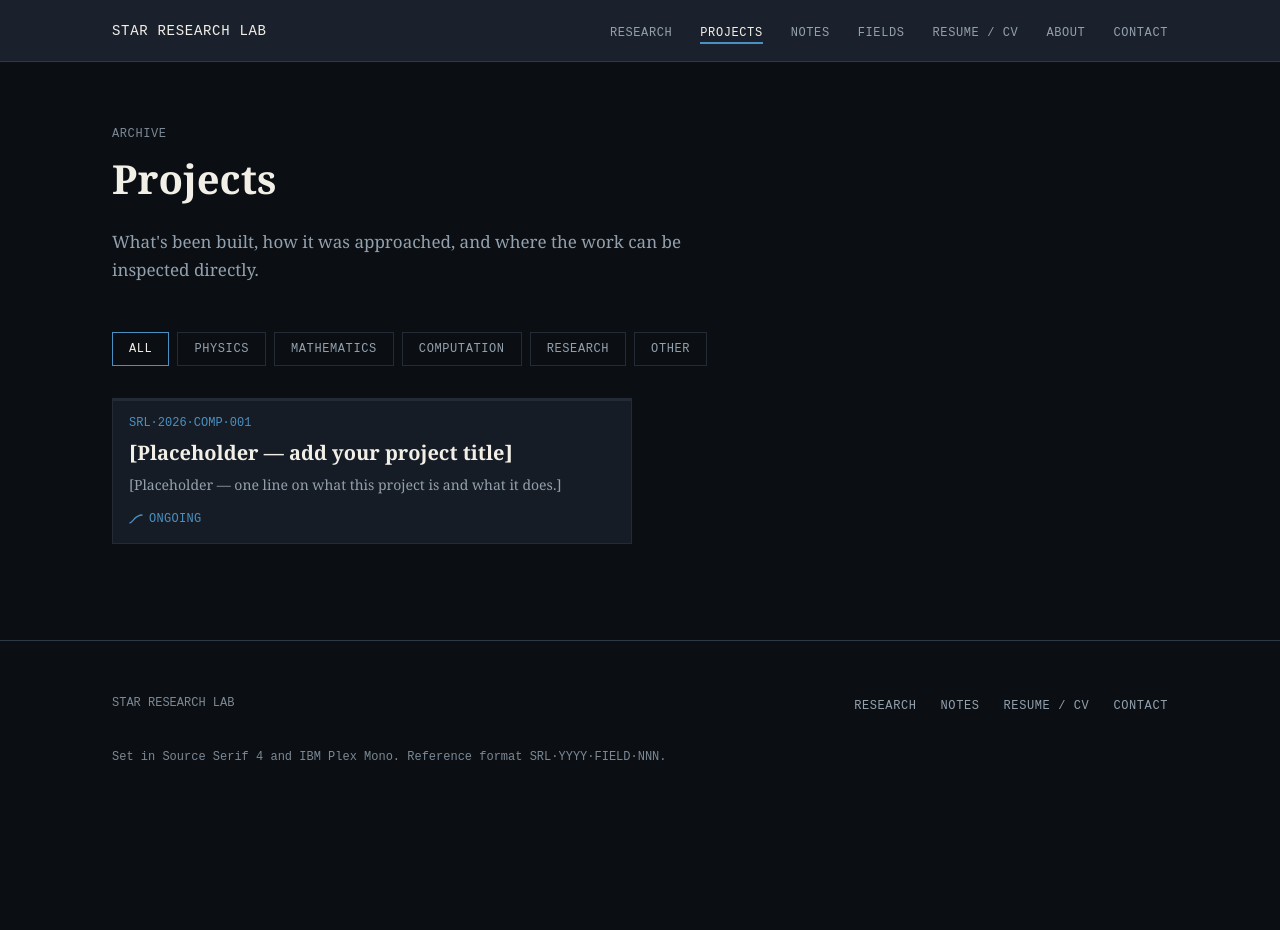
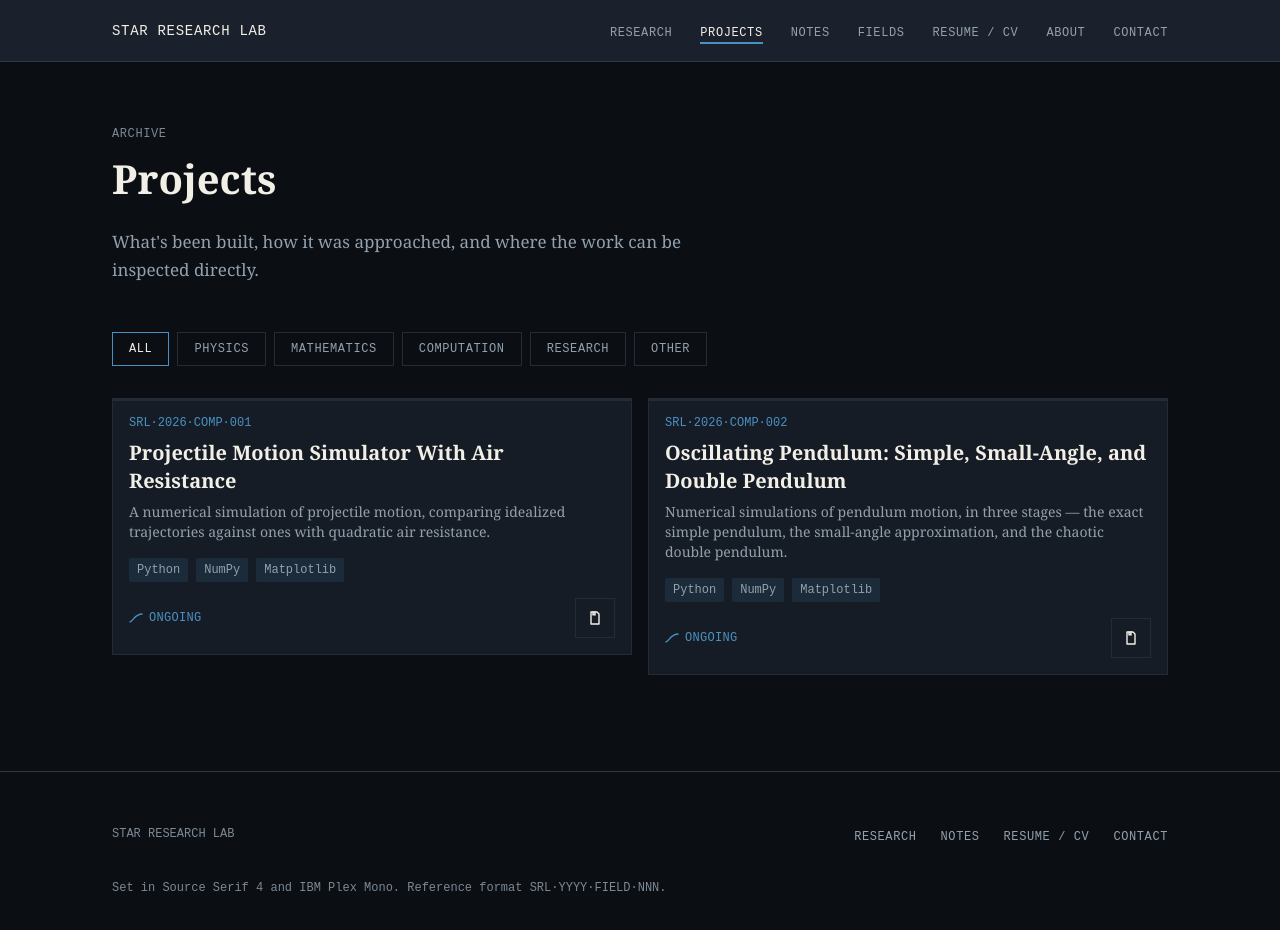
Before and after one commit to ansh-278/website, a React (Vite) app: page /projects in a window 1280 px wide. Shown: the top 930 px of the page. Before the commit the page ends 813 px from the top, so only its background shows below. Built offline with nearby package versions, Linux system fonts and the light colour scheme.

Commit message:
Add detailed project entries for simulations
Updated project entries with detailed descriptions, technologies, and implementation for 'Projectile Motion Simulator With Air Resistance' and 'Oscillating Pendulum'.

```diff
--- a/src/content/projects.ts
+++ b/src/content/projects.ts
@@ -1,30 +1,108 @@
 import type { ProjectEntry } from "@/types/content";
 
-// No project content has been supplied yet. This placeholder demonstrates
-// every section of the Project template, including its empty/pending
-// states for a missing repository, demo, and result. Replace it with real
-// projects following this exact shape.
 export const projectEntries: ProjectEntry[] = [
   {
-    id: "placeholder-project-entry",
-    title: "[Placeholder — add your project title]",
+    id: "projectile-motion",
+    title: "Projectile Motion Simulator With Air Resistance",
     category: "Computation",
     description:
-      "[Placeholder — one line on what this project is and what it does.]",
-    technologies: [],
+      "A numerical simulation of projectile motion, comparing idealized trajectories against ones with quadratic air resistance.",
+    technologies: ["Python", "NumPy", "Matplotlib"],
     status: "ongoing",
-    date: "2026-01-01",
+    date: "2026-08-16",
     problem:
-      "[Placeholder — what problem, question, or objective does this project address?]",
+      "How a projectile's trajectory under gravity alone compares to one under gravity plus quadratic air resistance — and whether a step-by-step numerical simulation actually agrees with the known closed-form analytical solution for the no-drag case.",
     approach:
-      "[Placeholder — explain the conceptual and technical approach taken.]",
+      "Time-step the motion forward numerically in small increments (dt), updating velocity and position at each step, rather than solving the equations of motion in closed form. For the no-drag case, the result is checked directly against the analytical projectile-motion equation. For the drag case, the drag force (proportional to velocity squared) is recomputed at every step since it changes continuously as the projectile slows down.",
     implementation:
-      "[Placeholder — explain how the solution was actually built: architecture, methods, and technical decisions.]",
-    // `result` intentionally left undefined — renders the Empty/Pending
-    // State instead of an invented outcome.
-    result: undefined,
-    // `github` / `demo` intentionally left undefined for the same reason.
-    github: undefined,
+      "Two scripts. `projectile.py` simulates ideal projectile motion with a basic Euler integration loop, then linearly interpolates the exact landing point (the moment height crosses zero) rather than just stopping at the first negative value — and overlays the analytical trajectory on the same plot for comparison. `drag.py` extends this to quadratic air resistance: at each time step it computes the drag force from the current speed (F = 0.5·k·ρ·v²·A), derives the resulting acceleration, and updates velocity before position, using NumPy for the vector math.",
+    codeSnippets: [
+      {
+        language: "python",
+        caption: "Interpolating the exact landing point in projectile.py, rather than stopping at the first negative height",
+        code: `if y < 0:
+    # interpolate to find the point where y = 0
+    frac = prev_y / (prev_y - y)
+    t = prev_t + frac * dt
+    x = prev_x + frac * (x - prev_x)
+    y = 0.0`,
+      },
+      {
+        language: "python",
+        caption: "Recomputing drag-based acceleration each step in drag.py",
+        code: `v = np.sqrt(vx**2 + vy**2)
+ax = -(0.5 * area * rho * k * v * vx) / mass
+ay = -(g + (0.5 * area * rho * k * v * vy) / mass)`,
+      },
+    ],
+    result:
+      "Plots the trajectory for a given initial velocity and launch angle; for the no-drag case, the numerically simulated path is overlaid on the analytical curve to visually confirm they match.",
+    github: "https://github.com/ansh-278/projectile-motion",
+    demo: undefined,
+    figures: [],
+  },
+  {
+    id: "oscillating-pendulum",
+    title: "Oscillating Pendulum: Simple, Small-Angle, and Double Pendulum",
+    category: "Computation",
+    description:
+      "Numerical simulations of pendulum motion, in three stages — the exact simple pendulum, the small-angle approximation, and the chaotic double pendulum.",
+    technologies: ["Python", "NumPy", "Matplotlib"],
+    status: "ongoing",
+    date: "2026-08-17",
+    problem:
+      "How a pendulum's motion changes as the model gets more complex — from the exact simple-pendulum equation, to the small-angle approximation usually introduced first, to the fully chaotic double pendulum.",
+    approach:
+      "The same numerical time-stepping approach throughout: update angular acceleration, then angular velocity, then angle, at each small time step. For the double pendulum specifically, the equations of motion were worked out by hand first — writing each bob's x/y position in terms of θ₁ and θ₂, computing kinetic and potential energy, and solving the Euler–Lagrange equations for angular acceleration — before being implemented numerically.",
+    implementation:
+      "Three scripts. `sp.py` simulates the simple pendulum with the exact nonlinear equation (α = -(g/l)·sin θ), valid at any release angle. `small_variation.py` swaps in the small-angle approximation (α = -(g/l)·θ) instead, restricted to roughly 1–14° where that approximation holds, and plots angle and angular velocity side by side. `dp.py` simulates the double pendulum from the Euler–Lagrange-derived equations for θ₁ and θ₂, then animates the result. The physics behind the double pendulum was derived by hand; the Matplotlib animation code itself was written with AI assistance after that derivation, which is noted here rather than left unstated.",
+    codeSnippets: [
+      {
+        language: "python",
+        caption: "sp.py — the exact equation, valid at any angle",
+        code: `alpha = -((g / l) * np.sin(theta))
+omega = omega + alpha * dt
+theta += omega * dt`,
+      },
+      {
+        language: "python",
+        caption: "small_variation.py — the same loop, with the small-angle approximation instead of sin θ",
+        code: `alpha = -((g / l) * theta)
+omega += alpha * dt
+theta += omega * dt`,
+      },
+      {
+        language: "python",
+        caption: "dp.py — angular accelerations from the Euler–Lagrange equations of motion",
+        code: `def acceleration(theta1, theta2, omega1, omega2):
+    d = theta1 - theta2
+
+    a1 = (
+        -g * (2*m1 + m2) * np.sin(theta1)
+        - m2 * g * np.sin(theta1 - 2*theta2)
+        - 2*m2 * np.sin(d) *
+        (omega2**2 * L2 + omega1**2 * L1 * np.cos(d))
+    ) / (
+        L1 * (2*m1 + m2 - m2*np.cos(2*d))
+    )
+
+    a2 = (
+        2*np.sin(d) *
+        (
+            omega1**2 * L1 * (m1 + m2)
+            + g * (m1 + m2) * np.cos(theta1)
+            + omega2**2 * L2 * m2 * np.cos(d)
+        )
+    ) / (
+        L2 * (2*m1 + m2 - m2*np.cos(2*d))
+    )
+
+    return a1, a2`,
+      },
+    ],
+    result:
+      "The simple and small-angle scripts each plot angle (and, for the small-angle case, angular velocity) against time. The double pendulum script produces a live animation of both arms swinging from the derived equations of motion.",
+    github: "https://github.com/ansh-278/oscillating_pendulum",
     demo: undefined,
     figures: [],
   },
```
